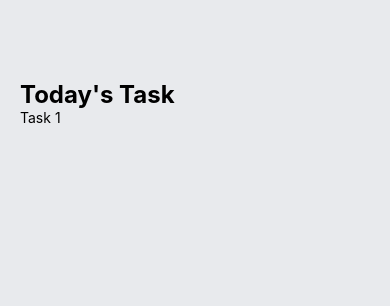
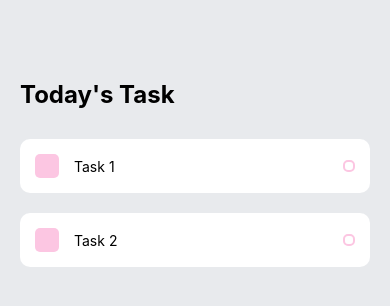
Before and after one commit to Buenaventura-Celine/todolist_react-native, a React Native app: screen / in a window 390 px wide. Shown: the top 306 px of the page. Built offline with nearby package versions, Linux system fonts and the light colour scheme.

Commit message:
Finished designing

```diff
--- a/App.js
+++ b/App.js
@@ -10,6 +10,7 @@
         <Text style={styles.sectionTitle}>Today's Task</Text>
         <View style={styles.item}>
           <Task text ={'Task 1'}/>
+          <Task text ={'Task 2'}/>
         </View>
       </View>
     </View>
@@ -30,5 +31,7 @@
     fontSize: 24,
     fontWeight: 'bold'
   },
-  item: {}
+  item: {
+    marginTop: 30,
+  }
 });
--- a/components/Task.js
+++ b/components/Task.js
@@ -1,18 +1,51 @@
 import React  from 'react';
-import { View, Text, StyleSheet } from 'react-native';
+import { View, Text, StyleSheet, TouchableOpacity } from 'react-native';
 
 const Task = (props) => {
     return(
-        <View>
-            <Text>
-                {props.text}
-            </Text>
+        <View style={styles.item}>
+            <View style={styles.itemLeft}>
+                <View style={styles.square}></View>
+                <Text style={styles.itemText}>{props.text}</Text>
+            </View>
+            <View style={styles.circular}></View>
+
         </View>
     )
 }
 
 const styles = StyleSheet.create({
-
+    item: {
+        backgroundColor: '#FFF',
+        padding: 15,
+        borderRadius: 10,
+        flexDirection: 'row',
+        alignItems: 'center',
+        justifyContent: 'space-between',
+        marginBottom: 20
+    },
+    itemLeft: {
+        flexDirection: 'row',
+        alignItems: 'center',
+        flexWrap: 'wrap'
+    },
+    square: {
+        width: 24,
+        height: 24,
+        backgroundColor: 'rgb(252, 198, 226)',
+        borderRadius: 5,
+        marginRight: 15,
+    },
+    itemText: {
+        maxWidth: '80%',
+    },
+    circular: {
+        width: 12,
+        height: 12,
+        borderColor: 'rgb(252, 198, 226)',
+        borderWidth: 2,
+        borderRadius: 5
+    }
 });
 
 export default Task;
```
